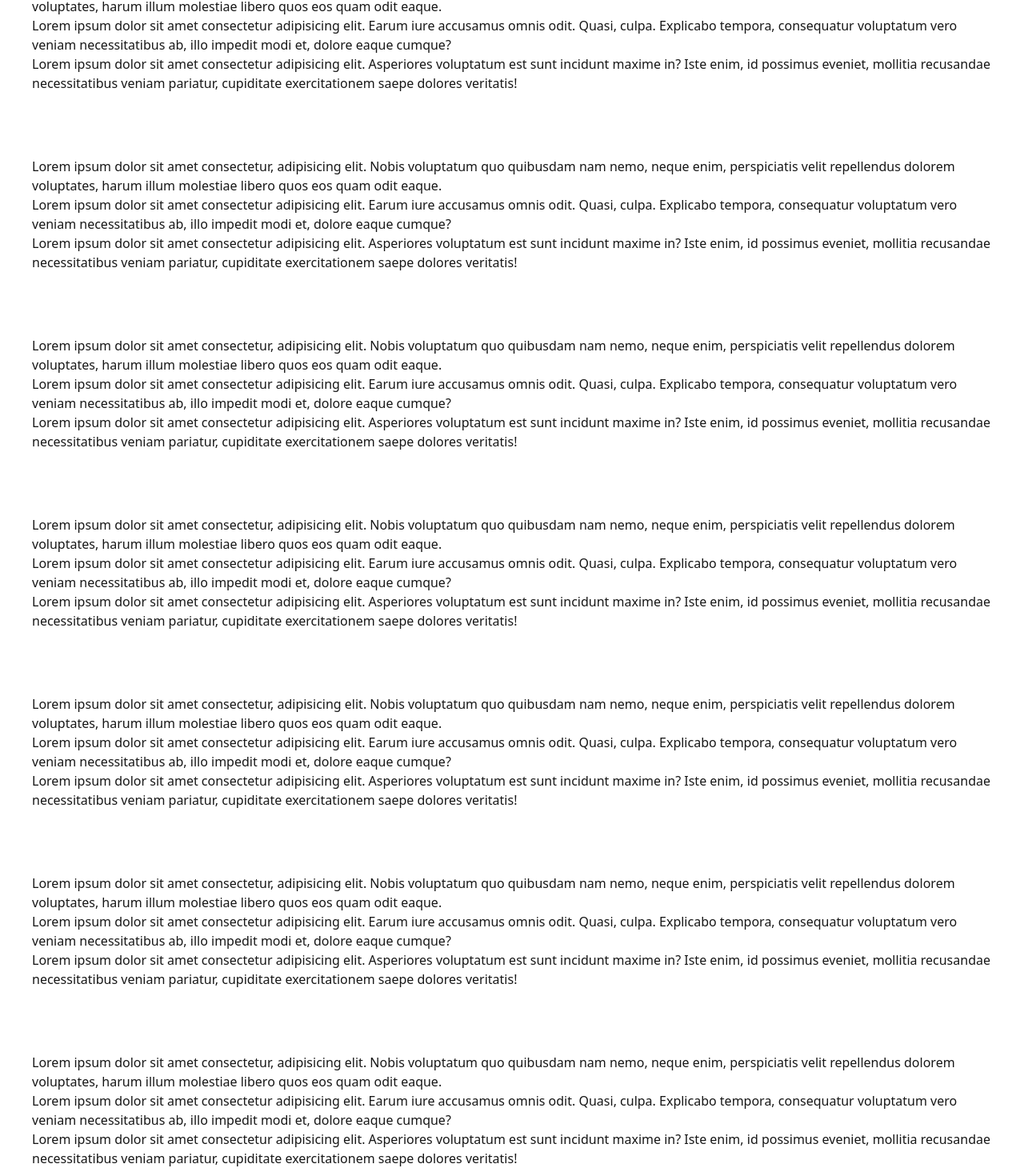
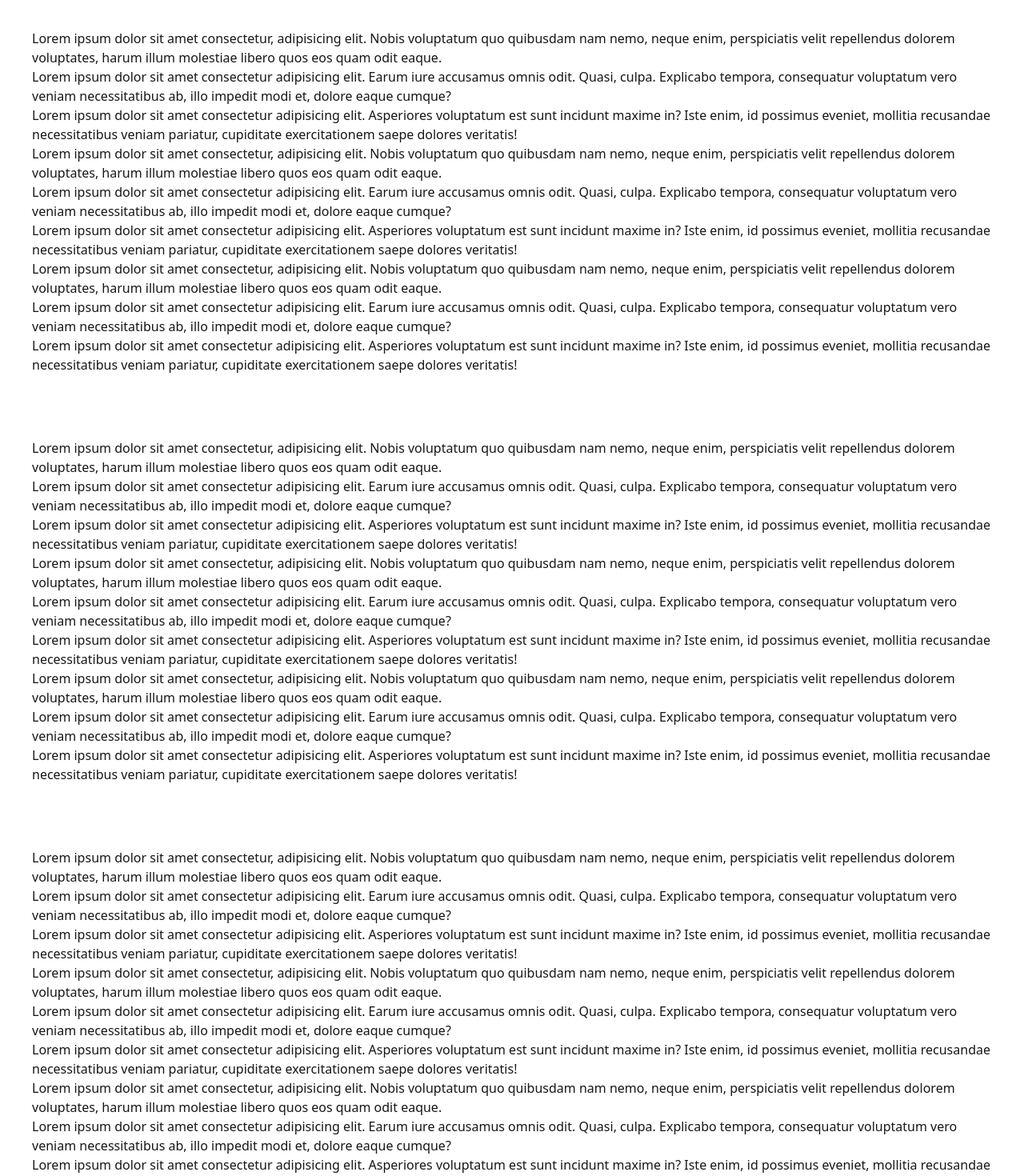
Before and after one commit to brynldrn/bea-and-neil-wedding, a Next.js app: page / in a window 1280 px wide. Shown: the part 1316-2786 px from the top of the page at 80% size. Built offline with nearby package versions, Linux system fonts and the light colour scheme.

Commit message:
fix: general details

```diff
--- a/app/components/hero.tsx
+++ b/app/components/hero.tsx
@@ -5,7 +5,7 @@ import heroImage from '@/public/images/hero.jpeg'
 
 export default function Hero() {
   return (
-    <section className="w-dvw h-dvh relative">
+    <section className="w-dvw h-dvh relative" id="top">
       <Image src={heroImage} fill alt="Bea and Neil Hugging (awwww)" className="object-cover object-(--hero-position)" />
       <div className="absolute top-0 left-0 flex flex-col lg:flex-row lg:px-5 xl:max-w-[1240px] lg:right-0 lg:mx-auto lg:bottom-0 justify-between items-center w-full h-full py-[104px] lg:py-0 text-white">
         <h1 className="font-serif font-light text-[40px] lg:text-[64px] text-center tracking-[11px] leading-[120%]">BEA <br /> PONCE</h1>
--- a/app/globals.css
+++ b/app/globals.css
@@ -18,3 +18,7 @@ body {
   background: var(--background);
   color: var(--foreground);
 }
+
+* {
+  scroll-behavior: smooth;
+}
--- a/app/page.tsx
+++ b/app/page.tsx
@@ -4,7 +4,25 @@ export default function Home() {
   return (
     <main>
       <Hero />
-      <section className="p-10">
+      <section className="p-10" id="our-story">
+        <p>
+          Lorem ipsum dolor sit amet consectetur, adipisicing elit. Nobis voluptatum quo quibusdam nam nemo, neque enim, perspiciatis velit repellendus dolorem voluptates, harum illum molestiae libero quos eos quam odit eaque.
+        </p>
+        <p>
+          Lorem ipsum dolor sit amet consectetur adipisicing elit. Earum iure accusamus omnis odit. Quasi, culpa. Explicabo tempora, consequatur voluptatum vero veniam necessitatibus ab, illo impedit modi et, dolore eaque cumque?
+        </p>
+        <p>
+          Lorem ipsum dolor sit amet consectetur adipisicing elit. Asperiores voluptatum est sunt incidunt maxime in? Iste enim, id possimus eveniet, mollitia recusandae necessitatibus veniam pariatur, cupiditate exercitationem saepe dolores veritatis!
+        </p>
+        <p>
+          Lorem ipsum dolor sit amet consectetur, adipisicing elit. Nobis voluptatum quo quibusdam nam nemo, neque enim, perspiciatis velit repellendus dolorem voluptates, harum illum molestiae libero quos eos quam odit eaque.
+        </p>
+        <p>
+          Lorem ipsum dolor sit amet consectetur adipisicing elit. Earum iure accusamus omnis odit. Quasi, culpa. Explicabo tempora, consequatur voluptatum vero veniam necessitatibus ab, illo impedit modi et, dolore eaque cumque?
+        </p>
+        <p>
+          Lorem ipsum dolor sit amet consectetur adipisicing elit. Asperiores voluptatum est sunt incidunt maxime in? Iste enim, id possimus eveniet, mollitia recusandae necessitatibus veniam pariatur, cupiditate exercitationem saepe dolores veritatis!
+        </p>
         <p>
           Lorem ipsum dolor sit amet consectetur, adipisicing elit. Nobis voluptatum quo quibusdam nam nemo, neque enim, perspiciatis velit repellendus dolorem voluptates, harum illum molestiae libero quos eos quam odit eaque.
         </p>
@@ -15,7 +33,25 @@ export default function Home() {
           Lorem ipsum dolor sit amet consectetur adipisicing elit. Asperiores voluptatum est sunt incidunt maxime in? Iste enim, id possimus eveniet, mollitia recusandae necessitatibus veniam pariatur, cupiditate exercitationem saepe dolores veritatis!
         </p>
       </section>
-      <section className="p-10">
+      <section className="p-10" id="details">
+        <p>
+          Lorem ipsum dolor sit amet consectetur, adipisicing elit. Nobis voluptatum quo quibusdam nam nemo, neque enim, perspiciatis velit repellendus dolorem voluptates, harum illum molestiae libero quos eos quam odit eaque.
+        </p>
+        <p>
+          Lorem ipsum dolor sit amet consectetur adipisicing elit. Earum iure accusamus omnis odit. Quasi, culpa. Explicabo tempora, consequatur voluptatum vero veniam necessitatibus ab, illo impedit modi et, dolore eaque cumque?
+        </p>
+        <p>
+          Lorem ipsum dolor sit amet consectetur adipisicing elit. Asperiores voluptatum est sunt incidunt maxime in? Iste enim, id possimus eveniet, mollitia recusandae necessitatibus veniam pariatur, cupiditate exercitationem saepe dolores veritatis!
+        </p>
+        <p>
+          Lorem ipsum dolor sit amet consectetur, adipisicing elit. Nobis voluptatum quo quibusdam nam nemo, neque enim, perspiciatis velit repellendus dolorem voluptates, harum illum molestiae libero quos eos quam odit eaque.
+        </p>
+        <p>
+          Lorem ipsum dolor sit amet consectetur adipisicing elit. Earum iure accusamus omnis odit. Quasi, culpa. Explicabo tempora, consequatur voluptatum vero veniam necessitatibus ab, illo impedit modi et, dolore eaque cumque?
+        </p>
+        <p>
+          Lorem ipsum dolor sit amet consectetur adipisicing elit. Asperiores voluptatum est sunt incidunt maxime in? Iste enim, id possimus eveniet, mollitia recusandae necessitatibus veniam pariatur, cupiditate exercitationem saepe dolores veritatis!
+        </p>
         <p>
           Lorem ipsum dolor sit amet consectetur, adipisicing elit. Nobis voluptatum quo quibusdam nam nemo, neque enim, perspiciatis velit repellendus dolorem voluptates, harum illum molestiae libero quos eos quam odit eaque.
         </p>
@@ -26,7 +62,25 @@ export default function Home() {
           Lorem ipsum dolor sit amet consectetur adipisicing elit. Asperiores voluptatum est sunt incidunt maxime in? Iste enim, id possimus eveniet, mollitia recusandae necessitatibus veniam pariatur, cupiditate exercitationem saepe dolores veritatis!
         </p>
       </section>
-      <section className="p-10">
+      <section className="p-10" id="attire-and-gifts">
+        <p>
+          Lorem ipsum dolor sit amet consectetur, adipisicing elit. Nobis voluptatum quo quibusdam nam nemo, neque enim, perspiciatis velit repellendus dolorem voluptates, harum illum molestiae libero quos eos quam odit eaque.
+        </p>
+        <p>
+          Lorem ipsum dolor sit amet consectetur adipisicing elit. Earum iure accusamus omnis odit. Quasi, culpa. Explicabo tempora, consequatur voluptatum vero veniam necessitatibus ab, illo impedit modi et, dolore eaque cumque?
+        </p>
+        <p>
+          Lorem ipsum dolor sit amet consectetur adipisicing elit. Asperiores voluptatum est sunt incidunt maxime in? Iste enim, id possimus eveniet, mollitia recusandae necessitatibus veniam pariatur, cupiditate exercitationem saepe dolores veritatis!
+        </p>
+        <p>
+          Lorem ipsum dolor sit amet consectetur, adipisicing elit. Nobis voluptatum quo quibusdam nam nemo, neque enim, perspiciatis velit repellendus dolorem voluptates, harum illum molestiae libero quos eos quam odit eaque.
+        </p>
+        <p>
+          Lorem ipsum dolor sit amet consectetur adipisicing elit. Earum iure accusamus omnis odit. Quasi, culpa. Explicabo tempora, consequatur voluptatum vero veniam necessitatibus ab, illo impedit modi et, dolore eaque cumque?
+        </p>
+        <p>
+          Lorem ipsum dolor sit amet consectetur adipisicing elit. Asperiores voluptatum est sunt incidunt maxime in? Iste enim, id possimus eveniet, mollitia recusandae necessitatibus veniam pariatur, cupiditate exercitationem saepe dolores veritatis!
+        </p>
         <p>
           Lorem ipsum dolor sit amet consectetur, adipisicing elit. Nobis voluptatum quo quibusdam nam nemo, neque enim, perspiciatis velit repellendus dolorem voluptates, harum illum molestiae libero quos eos quam odit eaque.
         </p>
@@ -37,7 +91,7 @@ export default function Home() {
           Lorem ipsum dolor sit amet consectetur adipisicing elit. Asperiores voluptatum est sunt incidunt maxime in? Iste enim, id possimus eveniet, mollitia recusandae necessitatibus veniam pariatur, cupiditate exercitationem saepe dolores veritatis!
         </p>
       </section>
-      <section className="p-10">
+      <section className="p-10" id="rsvp">
         <p>
           Lorem ipsum dolor sit amet consectetur, adipisicing elit. Nobis voluptatum quo quibusdam nam nemo, neque enim, perspiciatis velit repellendus dolorem voluptates, harum illum molestiae libero quos eos quam odit eaque.
         </p>
@@ -47,8 +101,6 @@ export default function Home() {
         <p>
           Lorem ipsum dolor sit amet consectetur adipisicing elit. Asperiores voluptatum est sunt incidunt maxime in? Iste enim, id possimus eveniet, mollitia recusandae necessitatibus veniam pariatur, cupiditate exercitationem saepe dolores veritatis!
         </p>
-      </section>
-      <section className="p-10">
         <p>
           Lorem ipsum dolor sit amet consectetur, adipisicing elit. Nobis voluptatum quo quibusdam nam nemo, neque enim, perspiciatis velit repellendus dolorem voluptates, harum illum molestiae libero quos eos quam odit eaque.
         </p>
@@ -58,52 +110,6 @@ export default function Home() {
         <p>
           Lorem ipsum dolor sit amet consectetur adipisicing elit. Asperiores voluptatum est sunt incidunt maxime in? Iste enim, id possimus eveniet, mollitia recusandae necessitatibus veniam pariatur, cupiditate exercitationem saepe dolores veritatis!
         </p>
-      </section>
-      <section className="p-10">
-        <p>
-          Lorem ipsum dolor sit amet consectetur, adipisicing elit. Nobis voluptatum quo quibusdam nam nemo, neque enim, perspiciatis velit repellendus dolorem voluptates, harum illum molestiae libero quos eos quam odit eaque.
-        </p>
-        <p>
-          Lorem ipsum dolor sit amet consectetur adipisicing elit. Earum iure accusamus omnis odit. Quasi, culpa. Explicabo tempora, consequatur voluptatum vero veniam necessitatibus ab, illo impedit modi et, dolore eaque cumque?
-        </p>
-        <p>
-          Lorem ipsum dolor sit amet consectetur adipisicing elit. Asperiores voluptatum est sunt incidunt maxime in? Iste enim, id possimus eveniet, mollitia recusandae necessitatibus veniam pariatur, cupiditate exercitationem saepe dolores veritatis!
-        </p>
-      </section>
-      <section className="p-10">
-        <p>
-          Lorem ipsum dolor sit amet consectetur, adipisicing elit. Nobis voluptatum quo quibusdam nam nemo, neque enim, perspiciatis velit repellendus dolorem voluptates, harum illum molestiae libero quos eos quam odit eaque.
-        </p>
-        <p>
-          Lorem ipsum dolor sit amet consectetur adipisicing elit. Earum iure accusamus omnis odit. Quasi, culpa. Explicabo tempora, consequatur voluptatum vero veniam necessitatibus ab, illo impedit modi et, dolore eaque cumque?
-        </p>
-        <p>
-          Lorem ipsum dolor sit amet consectetur adipisicing elit. Asperiores voluptatum est sunt incidunt maxime in? Iste enim, id possimus eveniet, mollitia recusandae necessitatibus veniam pariatur, cupiditate exercitationem saepe dolores veritatis!
-        </p>
-      </section>
-      <section className="p-10">
-        <p>
-          Lorem ipsum dolor sit amet consectetur, adipisicing elit. Nobis voluptatum quo quibusdam nam nemo, neque enim, perspiciatis velit repellendus dolorem voluptates, harum illum molestiae libero quos eos quam odit eaque.
-        </p>
-        <p>
-          Lorem ipsum dolor sit amet consectetur adipisicing elit. Earum iure accusamus omnis odit. Quasi, culpa. Explicabo tempora, consequatur voluptatum vero veniam necessitatibus ab, illo impedit modi et, dolore eaque cumque?
-        </p>
-        <p>
-          Lorem ipsum dolor sit amet consectetur adipisicing elit. Asperiores voluptatum est sunt incidunt maxime in? Iste enim, id possimus eveniet, mollitia recusandae necessitatibus veniam pariatur, cupiditate exercitationem saepe dolores veritatis!
-        </p>
-      </section>
-      <section className="p-10">
-        <p>
-          Lorem ipsum dolor sit amet consectetur, adipisicing elit. Nobis voluptatum quo quibusdam nam nemo, neque enim, perspiciatis velit repellendus dolorem voluptates, harum illum molestiae libero quos eos quam odit eaque.
-        </p>
-        <p>
-          Lorem ipsum dolor sit amet consectetur adipisicing elit. Earum iure accusamus omnis odit. Quasi, culpa. Explicabo tempora, consequatur voluptatum vero veniam necessitatibus ab, illo impedit modi et, dolore eaque cumque?
-        </p>
-        <p>
-          Lorem ipsum dolor sit amet consectetur adipisicing elit. Asperiores voluptatum est sunt incidunt maxime in? Iste enim, id possimus eveniet, mollitia recusandae necessitatibus veniam pariatur, cupiditate exercitationem saepe dolores veritatis!
-        </p>
-      </section>
-      <section className="p-10">
         <p>
           Lorem ipsum dolor sit amet consectetur, adipisicing elit. Nobis voluptatum quo quibusdam nam nemo, neque enim, perspiciatis velit repellendus dolorem voluptates, harum illum molestiae libero quos eos quam odit eaque.
         </p>
```
Also changed, not shown: app/components/navigation.tsx (+6 -6 lines).
